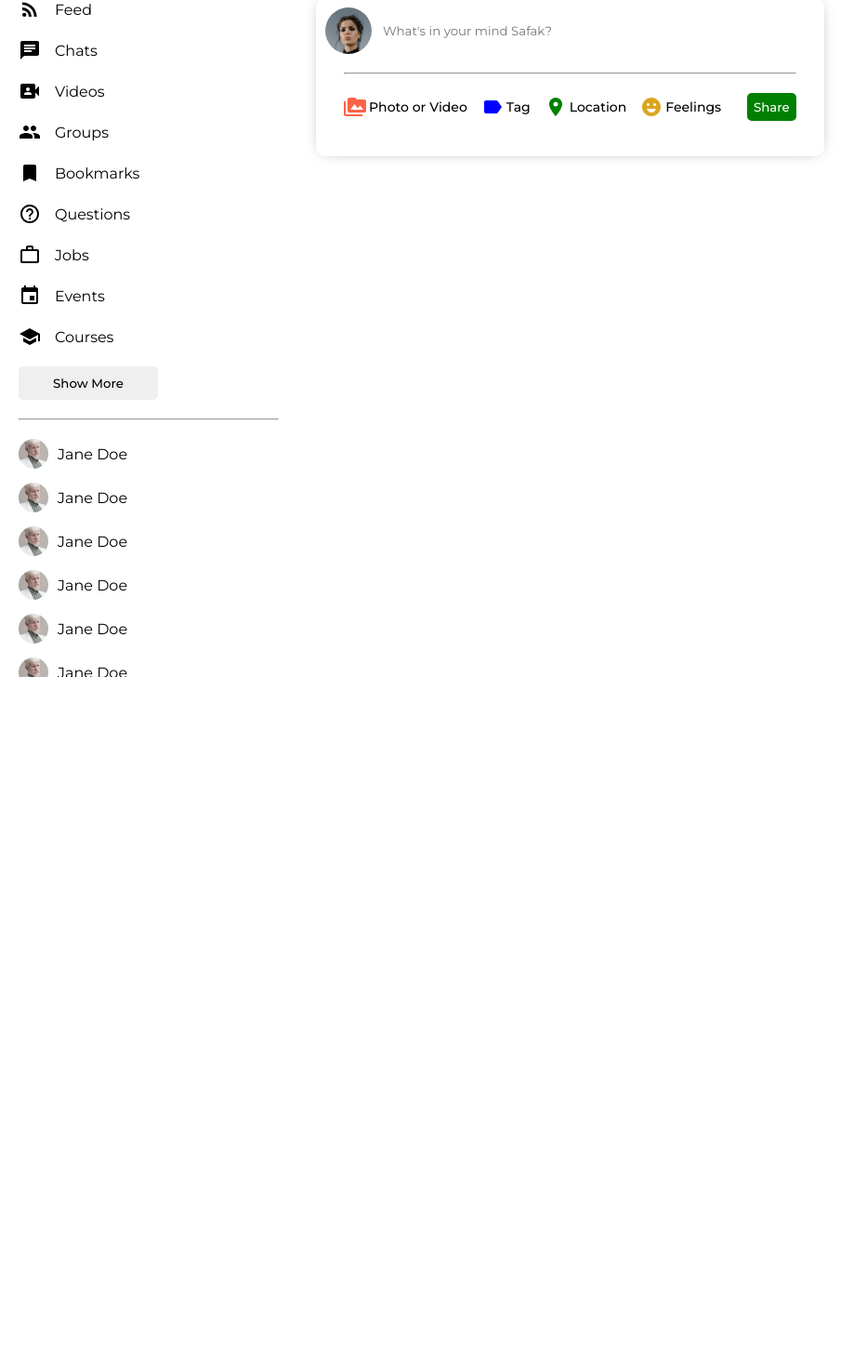
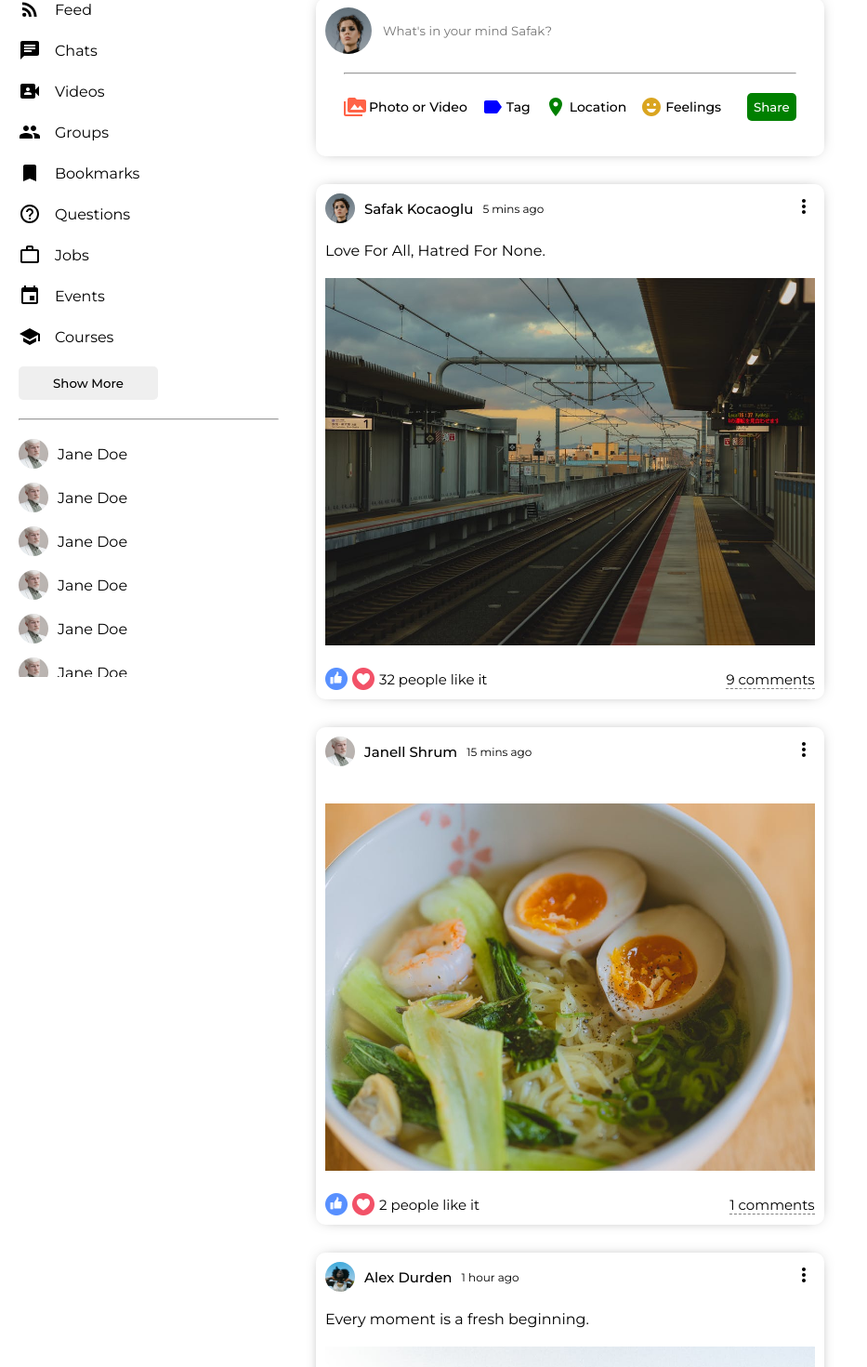
Before and after one commit to rakshith4able/social-react, a React (Create React App) app: page / in a window 1280 px wide. Shown: the part 72-1542 px from the top of the page at 93% size, without its empty margins (0-933 px from the left). Before the commit the page ends 800 px from the top, so only its background shows below. Built offline with nearby package versions, Linux system fonts and the light colour scheme.

Commit message:
Completed post component in feed

```diff
--- a/src/components/feed/Feed.jsx
+++ b/src/components/feed/Feed.jsx
@@ -1,12 +1,17 @@
-import Share from '../share/Share';
+import Post from "../post/Post";
+import Share from "../share/Share";
 
-import './feed.css';
+import "./feed.css";
+import { Posts } from "../../dummyData";
 
 export default function Feed() {
   return (
-    <div className='feed'>
-      <div className='feedWrapper'>
+    <div className="feed">
+      <div className="feedWrapper">
         <Share />
+        {Posts.map((p) => (
+          <Post key={p.id} post={p} />
+        ))}
       </div>
     </div>
   );
--- /dev/null
+++ b/src/components/post/Post.jsx
@@ -0,0 +1,62 @@
+import { useState } from 'react';
+import { MoreVert } from '@mui/icons-material';
+import { Users } from '../../dummyData';
+
+import './post.css';
+
+export default function Post({ post }) {
+  const [like, setLike] = useState(post.like);
+  const [isLiked, setIsLiked] = useState(false);
+
+  const likeHandler = () => {
+    setLike(isLiked ? like - 1 : like + 1);
+    setIsLiked(!isLiked);
+  };
+
+  return (
+    <div className='post'>
+      <div className='postWrapper'>
+        <div className='postTop'>
+          <div className='postTopLeft'>
+            <img
+              className='postProfileImg'
+              src={Users.filter((u) => u.id === post?.userId)[0].profilePicture}
+              alt=''
+            />
+            <span className='postUsername'>
+              {Users.filter((u) => u.id === post?.userId)[0].username}
+            </span>
+            <span className='postDate'>{post.date}</span>
+          </div>
+          <div className='postTopRight'>
+            <MoreVert />
+          </div>
+        </div>
+        <div className='postCenter'>
+          <span className='postText'>{post?.desc}</span>
+          <img className='postImg' src={post.photo} alt='' />
+        </div>
+        <div className='postBottom'>
+          <div className='postBottomLeft'>
+            <img
+              className='likeIcon'
+              src='assets/like.png'
+              onClick={likeHandler}
+              alt=''
+            />
+            <img
+              className='likeIcon'
+              src='assets/heart.png'
+              onClick={likeHandler}
+              alt=''
+            />
+            <span className='postLikeCounter'>{like} people like it</span>
+          </div>
+          <div className='postBottomRight'>
+            <span className='postCommentText'>{post.comment} comments</span>
+          </div>
+        </div>
+      </div>
+    </div>
+  );
+}
--- /dev/null
+++ b/src/components/post/post.css
@@ -0,0 +1,78 @@
+.post {
+    width: 100%;
+    border-radius: 10px;
+    -webkit-box-shadow: 0px 0px 16px -8px rgba(0, 0, 0, 0.68);
+    box-shadow: 0px 0px 16px -8px rgba(0, 0, 0, 0.68);
+    margin: 30px 0;
+  }
+
+  .postWrapper {
+    padding: 10px;
+  }
+
+  .postTop {
+    display: flex;
+    align-items: center;
+    justify-content: space-between;
+  }
+
+  .postTopLeft {
+    display: flex;
+    align-items: center;
+  }
+
+  .postProfileImg {
+    width: 32px;
+    height: 32px;
+    border-radius: 50%;
+    object-fit: cover;
+  }
+
+  .postUsername {
+    font-size: 15px;
+    font-weight: 500;
+    margin: 0 10px;
+  }
+
+  .postDate{
+      font-size: 12px;
+  }
+
+  .postCenter{
+      margin: 20px 0;
+  }
+
+  .postImg{
+      margin-top: 20px;
+      width: 100%;
+      max-height: 500px;
+      object-fit: contain;
+  }
+
+  .postBottom{
+      display: flex;
+      align-items: center;
+      justify-content: space-between;
+  }
+
+  .postBottomLeft{
+      display: flex;
+      align-items: center;
+  }
+
+  .likeIcon{
+      width: 24px;
+      height: 24px;
+      margin-right: 5px;
+      cursor: pointer;
+  }
+
+  .postLikeCounter{
+      font-size: 15px;
+  }
+
+  .postCommentText{
+      cursor: pointer;
+      border-bottom: 1px dashed gray;
+      font-size: 15px;
+  }
--- /dev/null
+++ b/src/dummyData.js
@@ -0,0 +1,139 @@
+export const Users = [
+    {
+      id:1,
+      profilePicture: "assets/person/1.jpeg",
+      username: "Safak Kocaoglu",
+    },
+    {
+      id:2,
+      profilePicture: "assets/person/2.jpeg",
+      username: "Janell Shrum",
+    },
+    {
+      id:3,
+      profilePicture: "assets/person/3.jpeg",
+      username: "Alex Durden",
+    },
+    {
+      id:4,
+      profilePicture: "assets/person/4.jpeg",
+      username: "Dora Hawks",
+    },
+    {
+      id:5,
+      profilePicture: "assets/person/5.jpeg",
+      username: "Thomas Holden",
+    },
+    {
+      id:6,
+      profilePicture: "assets/person/6.jpeg",
+      username: "Shirley Beauchamp",
+    },
+    {
+      id:7,
+      profilePicture: "assets/person/7.jpeg",
+      username: "Travis Bennett",
+    },
+    {
+      id:8,
+      profilePicture: "assets/person/8.jpeg",
+      username: "Kristen Thomas",
+    },
+    {
+      id:9,
+      profilePicture: "assets/person/9.jpeg",
+      username: "Gary Duty",
+    },
+    {
+      id:10,
+      profilePicture: "assets/person/10.jpeg",
+      username: "Safak Kocaoglu",
+    },
+  ];
+
+  export const Posts = [
+    {
+      id: 1,
+      desc: "Love For All, Hatred For None.",
+      photo: "assets/post/1.jpeg",
+      date: "5 mins ago",
+      userId: 1,
+      like: 32,
+      comment: 9,
+    },
+    {
+      id: 2,
+      photo: "assets/post/2.jpeg",
+      date: "15 mins ago",
+      userId: 2,
+      like: 2,
+      comment: 1,
+    },
+    {
+      id: 3,
+      desc: "Every moment is a fresh beginning.",
+      photo: "assets/post/3.jpeg",
+      date: "1 hour ago",
+      userId: 3,
+      like: 61,
+      comment: 2,
+    },
+    {
+      id: 4,
+      photo: "assets/post/4.jpeg",
+      date: "4 hours ago",
+      userId: 4,
+      like: 7,
+      comment: 3,
+    },
+    {
+      id: 5,
+      photo: "assets/post/5.jpeg",
+      date: "5 hours ago",
+      userId: 5,
+      like: 23,
+      comment: 5,
+    },
+    {
+      id: 6,
+      photo: "assets/post/6.jpeg",
+      date: "1 day ago",
+      userId: 6,
+      like: 44,
+      comment: 6,
+    },
+    {
+      id: 7,
+      desc: "Never regret anything that made you smile.",
+      photo: "assets/post/7.jpeg",
+      date: "2 days ago",
+      userId: 7,
+      like: 52,
+      comment: 3,
+    },
+    {
+      id: 8,
+      photo: "assets/post/8.jpeg",
+      date: "3 days ago",
+      userId: 8,
+      like: 15,
+      comment: 1,
+    },
+    {
+      id: 9,
+      desc: "Change the world by being yourself.",
+      photo: "assets/post/9.jpeg",
+      date: "5 days ago",
+      userId: 9,
+      like: 11,
+      comment: 2,
+    },
+    {
+      id: 10,
+      photo: "assets/post/10.jpeg",
+      date: "1 week ago",
+      userId: 10,
+      like: 104,
+      comment: 12,
+    },
+  ];
```
